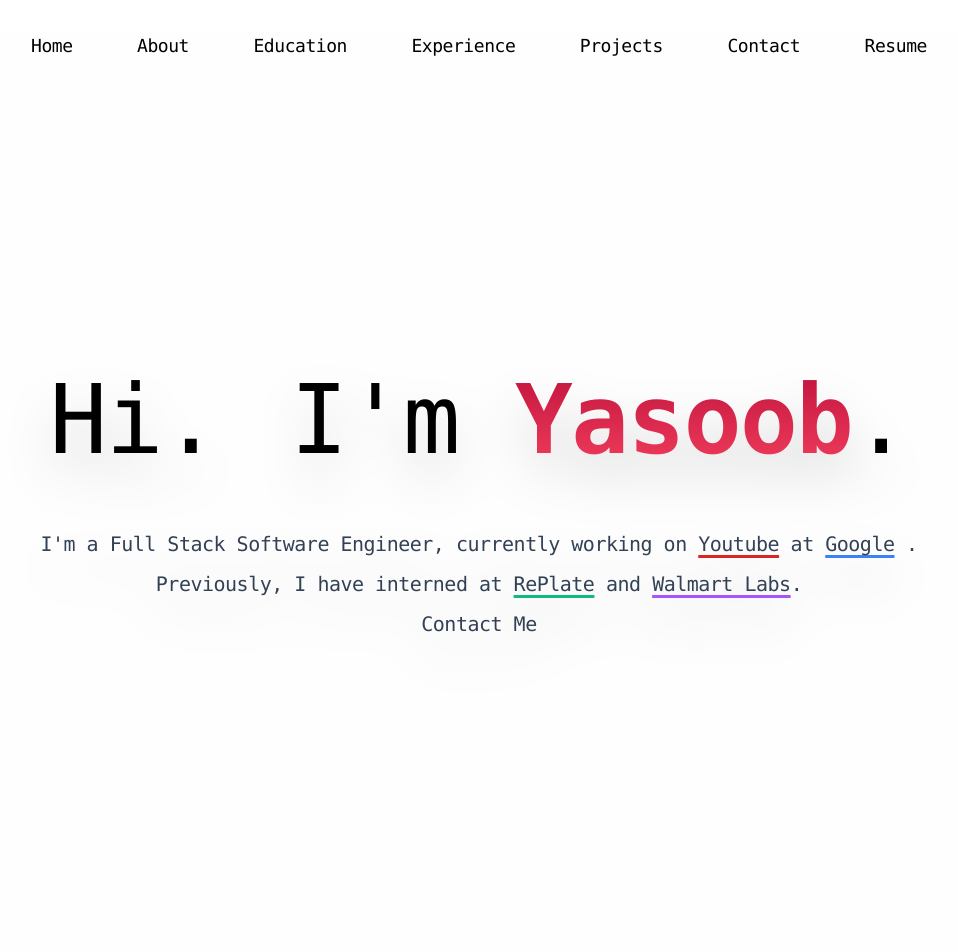
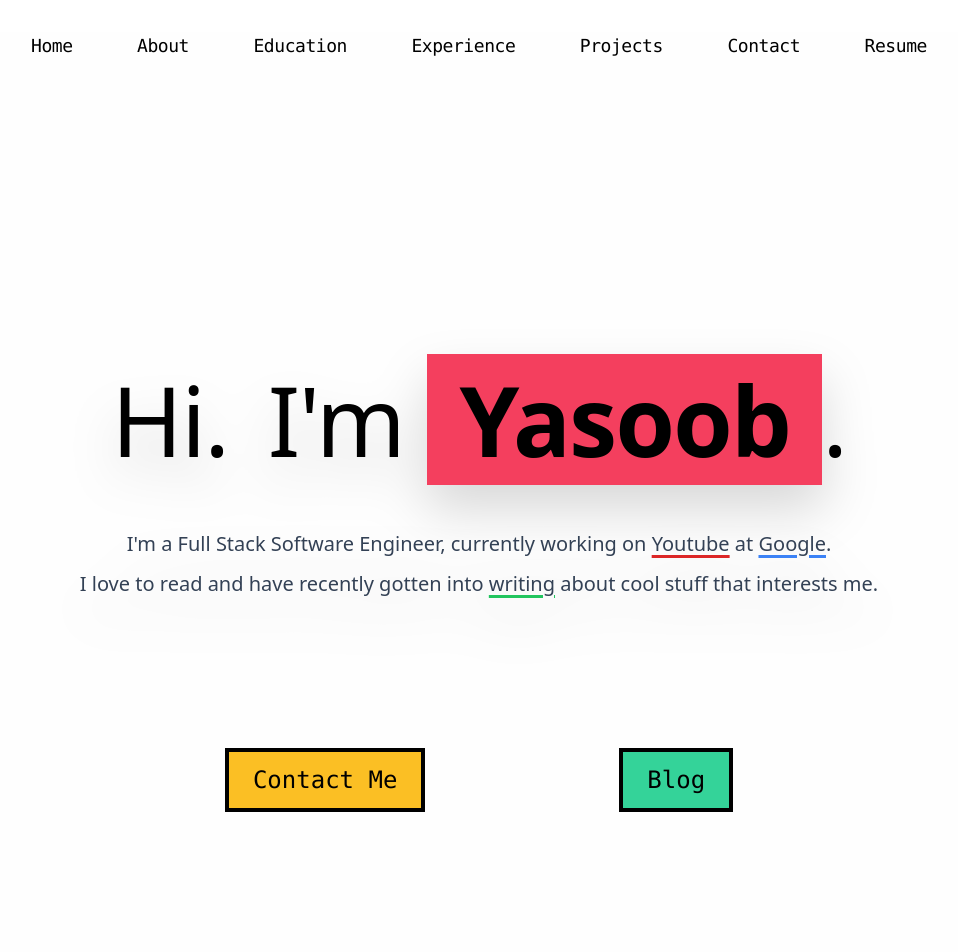
Before and after one commit to yasoobkhalid1/personal-portfolio, a Next.js app: page / in a window 1280 px wide. Shown: the top 952 px of the page, without its empty margins (161-1119 px from the left). Built offline with nearby package versions, Linux system fonts and the light colour scheme.

Commit message:
update introduction, add buttons

```diff
--- a/components/Introduction.js
+++ b/components/Introduction.js
@@ -2,24 +2,17 @@ import Image from "next/image";
 
 export default function Introduction() {
   return (
-    <div className="my-72 text-center">
+    <div className="my-72 text-center font-slab">
       <div className="">
         <h1 className="tracking-[-0.1em] font-medium drop-shadow-2xl">
           <span className="text-8xl pr-4 leading-normal">Hi. </span>
           <span className="text-8xl">
-            I'm{" "}
-            <span
-              className="font-semibold text-transparent
-            bg-clip-text bg-gradient-to-t from-rose-500 to-rose-700"
-            >
-              Yasoob
-            </span>
-            .
+            I'm <span className="font-semibold bg-rose-500 px-8">Yasoob</span>.
           </span>
         </h1>
 
         <div
-          className="tracking-tight leading-loose text-xl
+          className="leading-loose text-xl
           text-slate-700 drop-shadow-2xl pt-8 px-30"
         >
           I'm a Full Stack Software Engineer, currently working on{" "}
@@ -35,25 +28,34 @@ export default function Introduction() {
           font-medium decoration-blue-500"
           >
             Google
-          </span>{" "}
-          . <br />
-          Previously, I have interned at{" "}
+          </span>
+          .
+          <br />I love to read and have recently gotten into{" "}
           <span
             className="underline underline-offset-4 decoration-[3px]
-          font-medium decoration-emerald-500"
+          font-medium decoration-green-500"
           >
-            RePlate
+            writing
           </span>{" "}
-          and{" "}
-          <span
-            className="underline underline-offset-4 decoration-[3px]
-          font-medium decoration-purple-500"
+          about cool stuff that interests me.
+        </div>
+        <div className="flex justify-evenly">
+          <a
+            href="mailto:yasoobkhalid1@gmail.com"
+            className="mt-36 font-mono text-2xl border-4 border-black
+            inline-block p-3 px-6 bg-amber-400 hover:bg-white
+            ease-in duration-200"
           >
-            Walmart Labs
-          </span>
-          . <br />
-          {/* TODO: Fill out contact me button */}
-          Contact Me
+            Contact Me
+          </a>
+          <a
+            href="https://blog.yasoobk.com"
+            className="mt-36 font-mono text-2xl border-4 border-black
+            inline-block p-3 px-6 bg-emerald-400 hover:bg-white
+            ease-in duration-200"
+          >
+            Blog
+          </a>
         </div>
       </div>
     </div>
```
